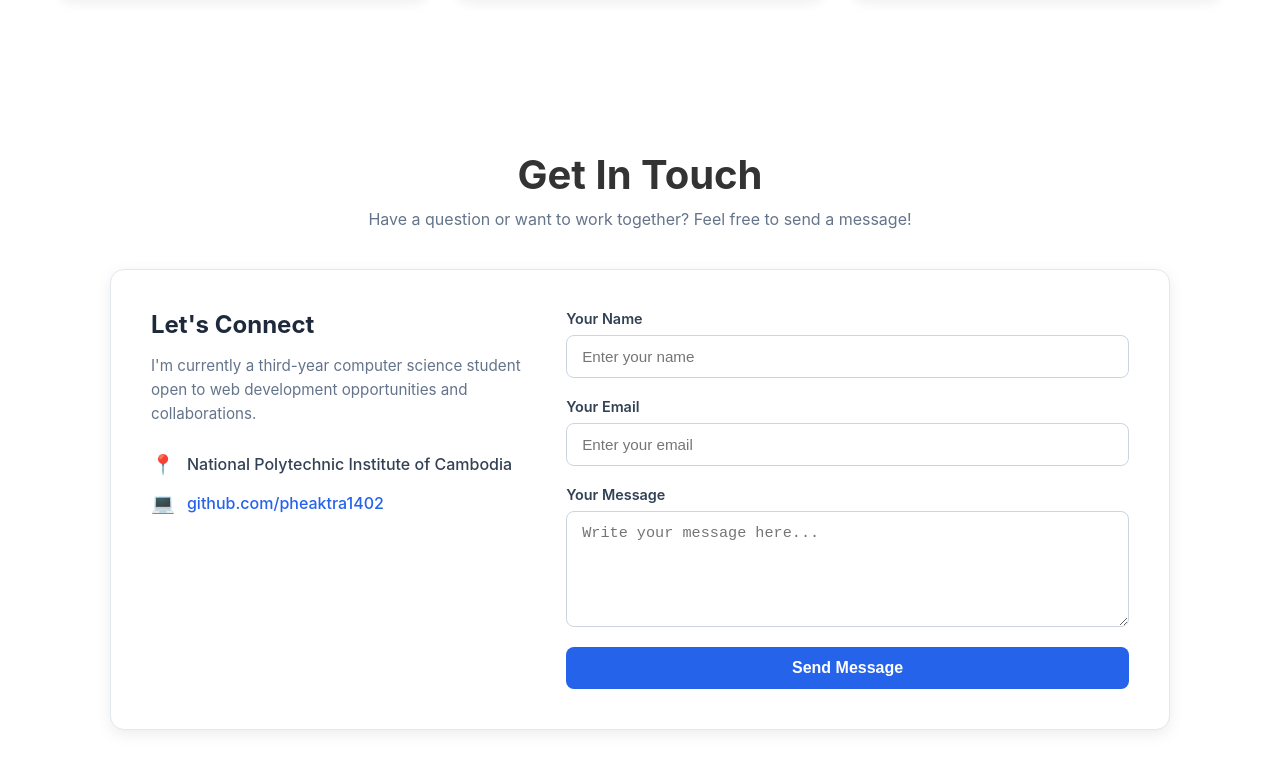
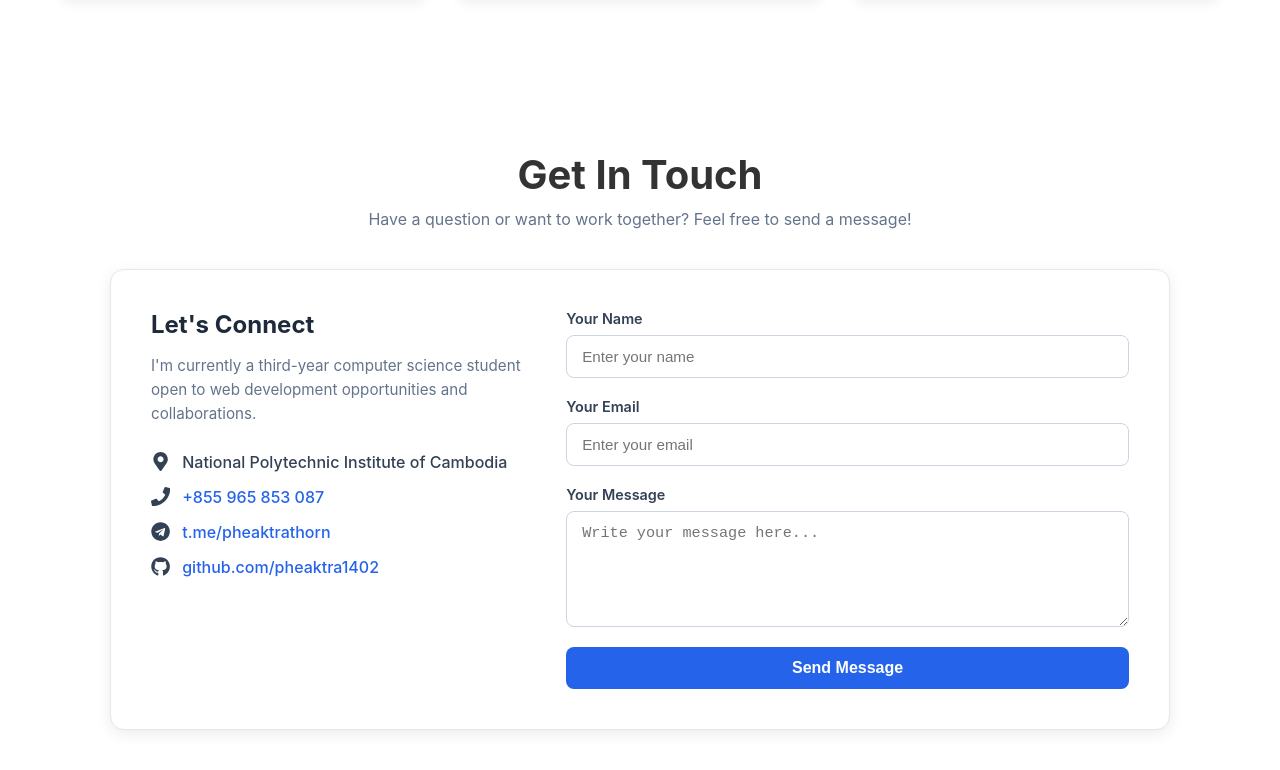
Before and after one commit to pheaktra1402/MyPortfolio, a React (Vite) app: page / in a window 1280 px wide. Shown: the part 2961-3731 px from the top of the page. Built offline with nearby package versions, Linux system fonts and the light colour scheme.

Commit message:
edit contact

```diff
--- a/package.json
+++ b/package.json
@@ -11,7 +11,8 @@
   },
   "dependencies": {
     "react": "^19.2.8",
-    "react-dom": "^19.2.8"
+    "react-dom": "^19.2.8",
+    "react-icons": "^5.7.0"
   },
   "devDependencies": {
     "@eslint/js": "^10.0.1",
--- a/src/components/Contact.jsx
+++ b/src/components/Contact.jsx
@@ -1,6 +1,6 @@
 import React, { useState } from 'react';
 import './style/contact.css';
-
+import { FaTelegram, FaPhone, FaGithub, FaMapMarkerAlt } from 'react-icons/fa';
 function Contact() {
   const [formData, setFormData] = useState({
     name: '',
@@ -37,11 +37,21 @@ function Contact() {
           <p>I'm currently a third-year computer science student open to web development opportunities and collaborations.</p>
 
           <div className="info-item">
-            <span className="info-icon">📍</span>
+            <FaMapMarkerAlt className="info-icon" />
             <span>National Polytechnic Institute of Cambodia</span>
           </div>
           <div className="info-item">
-            <span className="info-icon">💻</span>
+            <FaPhone className="info-icon"/>
+            <a href="tel:+855965853087">+855 965 853 087</a>
+          </div>
+          <div className="info-item">
+            <FaTelegram className="info-icon"/>
+            <a href="https://t.me/pheaktrathorn" target="_blank" rel="noopener noreferrer">
+              t.me/pheaktrathorn
+            </a>
+          </div>
+          <div className="info-item">
+            <FaGithub className="info-icon"/>
             <a href="https://github.com/pheaktra1402" target="_blank" rel="noopener noreferrer">
               github.com/pheaktra1402
             </a>
--- a/src/index.css
+++ b/src/index.css
@@ -7,11 +7,9 @@
   padding: 0;
   box-sizing: border-box;
 }
-
-html {
-  scroll-behavior: smooth;
+html::-webkit-scrollbar {
+  display: none;
 }
-
 body {
   margin:0px 20px;
   padding: 0;
```
Also changed, not shown: 2 other files (tests, documents, lock files or other folders).
